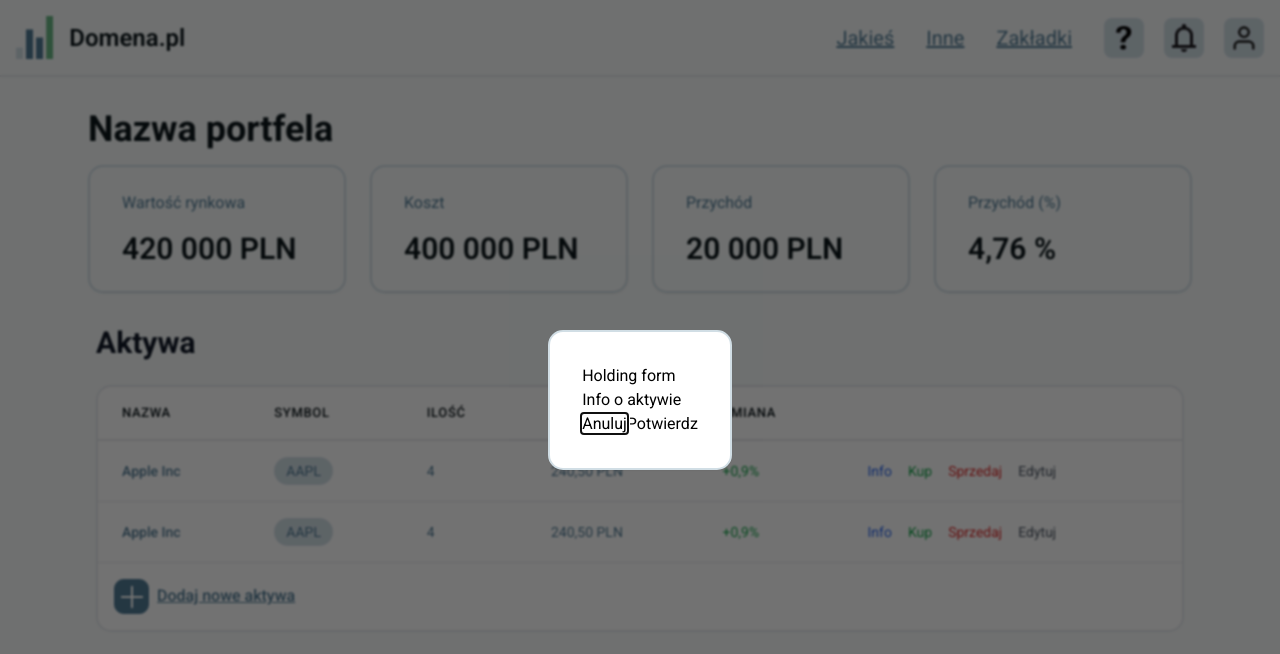
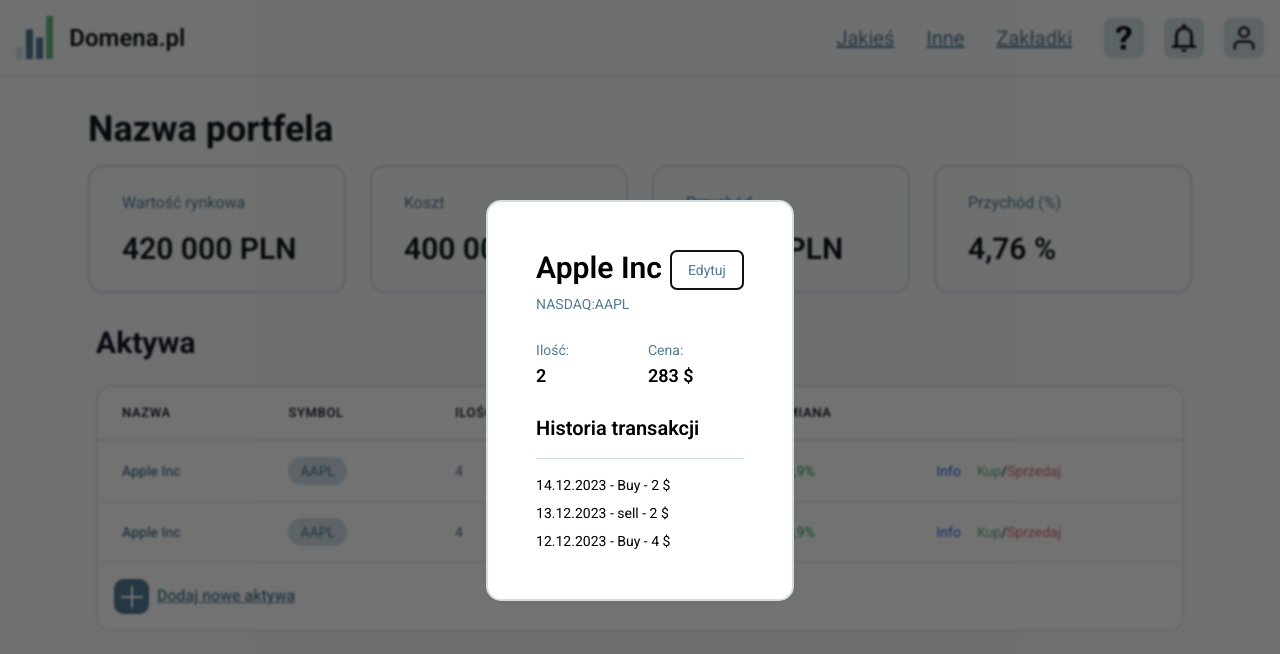
Before and after one commit to PawelSolecki/PRTF-frontend, a React (Vite) app: page /portfolio/1/info in a window 1280 px wide. Shown: the top 654 px of the page. Built offline with nearby package versions, Linux system fonts and the light colour scheme.

Commit message:
Modals content

```diff
--- a/src/components/portfolio/HoldingForm.jsx
+++ b/src/components/portfolio/HoldingForm.jsx
@@ -1,8 +1,57 @@
+const labelClass = "block text-dark text-sm font-medium mb-2";
+const inputClass = "border-2 border-secondary rounded-[10px] p-2 w-full";
+
 export default function HoldingForm({ children }) {
   return (
     <>
-      <p>Holding form</p>
-      <p>{children}</p>
+      <h1 className="text-2xl font-semibold mb-6">Dodaj nowe aktywo</h1>
+      <form className="space-y-6">
+        <div>
+          <label className={labelClass}>Nazwa *</label>
+          <input className={inputClass} required />
+        </div>
+        <div className="grid grid-cols-3 gap-4">
+          <div>
+            <label className={labelClass}>Ilość *</label>
+            <input className={inputClass} required />
+          </div>
+          <div>
+            <label className={labelClass}>Cena *</label>
+            <input className={inputClass} required />
+          </div>
+          <div>
+            <label className={labelClass}>Waluta *</label>
+            <input className={inputClass} required />
+          </div>
+        </div>
+        <div className="grid grid-cols-2 gap-4">
+          <div>
+            <label className={labelClass}>Rynek *</label>
+            <input className={inputClass} required />
+          </div>
+          <div>
+            <label className={labelClass}>Ticker *</label>
+            <input className={inputClass} required />
+          </div>
+        </div>
+        <div>
+          <label className={labelClass}>Dom Maklerski</label>
+          <input className={inputClass} />
+        </div>
+        <div>
+          <label className={labelClass}>Data Zakupu</label>
+          <input className={inputClass} type="date" />
+        </div>
+        <p className="flex justify-end gap-4">{children}</p>
+      </form>
     </>
   );
 }
+
+//Name
+//market
+// ticker
+// ilosc
+// cena
+// dom maklerski
+// waluta
--- a/src/components/portfolio/HoldingInfo.jsx
+++ b/src/components/portfolio/HoldingInfo.jsx
@@ -1,5 +1,4 @@
 import { useNavigate, useParams, Link } from "react-router-dom";
-import HoldingForm from "./HoldingForm";
 import Modal from "../UI/Modal";
 
 export default function HoldingInfo() {
@@ -9,14 +8,66 @@
   function handleClose() {
     navigate(`/portfolio/${portfolioId}`);
   }
+  const assetName = "Apple Inc";
+  const market = "NASDAQ";
+  const ticker = "AAPL";
+  const price = 283.0;
+  const currency = "$";
+  const amount = 2;
+  const transactions = [
+    {
+      date: "14.12.2023",
+      type: "Buy",
+      amount: "2",
+    },
+    {
+      date: "13.12.2023",
+      type: "sell",
+      amount: "2",
+    },
+    {
+      date: "12.12.2023",
+      type: "Buy",
+      amount: "4",
+    },
+  ];
 
   return (
     <Modal onClose={handleClose}>
-      <HoldingForm>
-        <p>Info o aktywie</p>
-        <Link to={`/portfolio/${portfolioId}`}>Anuluj</Link>
-        <button>Potwierdz</button>
-      </HoldingForm>
+      <div className="m-4">
+        <div className="flex justify-between items-start mb-6 gap-2">
+          <div>
+            <h2 className="text-3xl font-semibold mb-2">{assetName}</h2>
+            <p className="text-accent text-sm">
+              {market}:{ticker}
+            </p>
+          </div>
+          <button className="text-sm text-accent border-secondary border-2 rounded-md px-4 py-2 hover:bg-secondary">
+            Edytuj
+          </button>
+        </div>
+        <div className="grid grid-cols-2 gap-4 mb-6">
+          <div>
+            <span className="text-accent text-sm">Ilość:</span>
+            <p className="font-semibold text-lg">{amount}</p>
+          </div>
+          <div>
+            <span className="text-accent text-sm">Cena:</span>
+            <p className="font-semibold text-lg">
+              {price} {currency}
+            </p>
+          </div>
+        </div>
+        <h3 className="text-xl font-semibold mb-4">Historia transakcji</h3>
+        <ul className="border-t border-secondary pt-4 space-y-2">
+          {transactions.map((transaction, index) => (
+            <li key={index} className="text-sm">
+              {transaction.date} - {transaction.type} - {transaction.amount}{" "}
+              {currency}
+            </li>
+          ))}
+        </ul>
+      </div>
     </Modal>
   );
 }
--- a/src/components/portfolio/HoldingItem.jsx
+++ b/src/components/portfolio/HoldingItem.jsx
@@ -30,13 +30,10 @@
         <Link to="info" className="text-blue-600 hover:text-blue-800">
           Info
         </Link>
-        <Link to="buy" className="text-green-600 hover:text-green-800">
-          Kup
+        <Link to="transaction">
+          <span className="text-myGreen">Kup</span>/
+          <span className="text-myRed">Sprzedaj</span>
         </Link>
-        <Link to="sell" className="text-red-600 hover:text-red-800">
-          Sprzedaj
-        </Link>
-        <button className="text-gray-600 hover:text-gray-800">Edytuj</button>
       </td>
     </tr>
   );
--- /dev/null
+++ b/src/components/portfolio/HoldingTransaction.jsx
@@ -0,0 +1,21 @@
+import Modal from "../UI/Modal";
+import TransactionForm from "./TransactionForm";
+import { Link, useNavigate, useParams } from "react-router-dom";
+
+export default function HoldingTransaction() {
+  const navigate = useNavigate();
+  const { portfolioId } = useParams(); // Dodaj to
+
+  function handleClose() {
+    // Jawne określenie docelowej ścieżki
+    navigate(`/portfolio/${portfolioId}`);
+  }
+  return (
+    <Modal onClose={handleClose}>
+      <TransactionForm>
+        <Link to={`/portfolio/${portfolioId}`}>Anuluj</Link>
+        <button>Potwierdz</button>
+      </TransactionForm>
+    </Modal>
+  );
+}
--- a/src/components/portfolio/TransactionForm.jsx
+++ b/src/components/portfolio/TransactionForm.jsx
@@ -1,10 +1,55 @@
 import { useState } from "react";
-import Modal from "../UI/Modal";
 
-export default function TransactionForm({ type }) {
+export default function TransactionForm({ children }) {
+  const [transactionType, setTransactionType] = useState("BUY");
+
+  const sharedInputStyle =
+    "border border-secondary rounded-md px-4 py-2 w-full";
+  const labelStyle = "text-sm text-accent";
+
   return (
-    <Modal>
-      <p>{type}</p>
-    </Modal>
+    <>
+      <div className="flex justify-between items-center mb-6">
+        <span className="text-2xl font-semibold">Nowa Transakcja</span>
+        <div className="flex gap-4">
+          <button
+            className={`px-4 py-2 rounded-lg ${
+              transactionType === "BUY"
+                ? "bg-accent text-white"
+                : "bg-secondary"
+            }`}
+            onClick={() => setTransactionType("BUY")}
+          >
+            Kupno
+          </button>
+          <button
+            className={`px-4 py-2 rounded-lg ${
+              transactionType === "SELL"
+                ? "bg-accent text-white"
+                : "bg-secondary"
+            }`}
+            onClick={() => setTransactionType("SELL")}
+          >
+            Sprzedaż
+          </button>
+        </div>
+      </div>
+
+      <form className="flex flex-col gap-4">
+        <div>
+          <label className={labelStyle}>Ilość</label>
+          <input type="number" className={sharedInputStyle} />
+        </div>
+        <div>
+          <label className={labelStyle}>Cena</label>
+          <input type="number" className={sharedInputStyle} />
+        </div>
+        <div>
+          <label className={labelStyle}>Data</label>
+          <input type="date" className={sharedInputStyle} />
+        </div>
+        <div>{children}</div>
+      </form>
+    </>
   );
 }
```
Also changed, not shown: src/App.jsx (+3 -6 lines).
